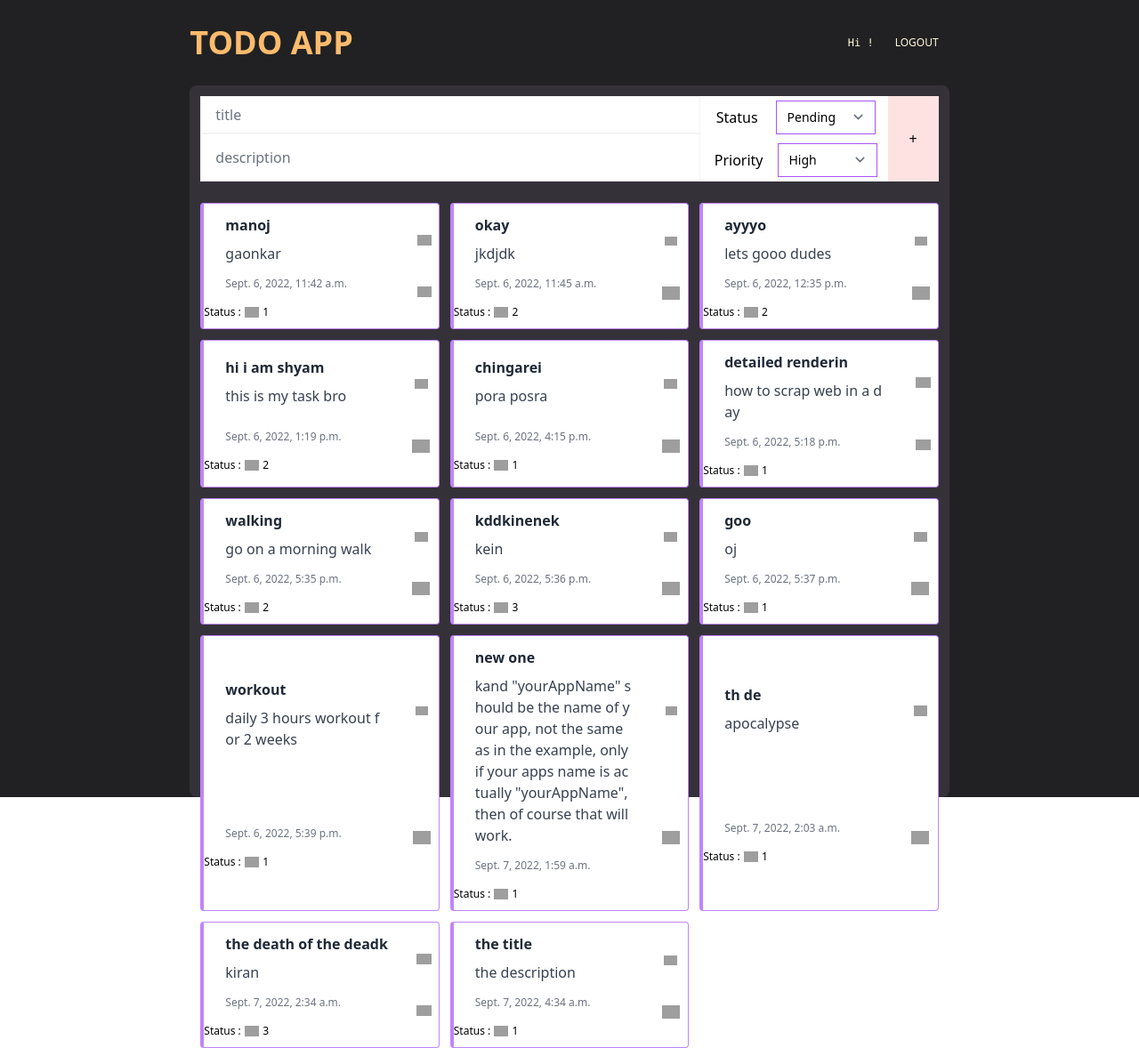
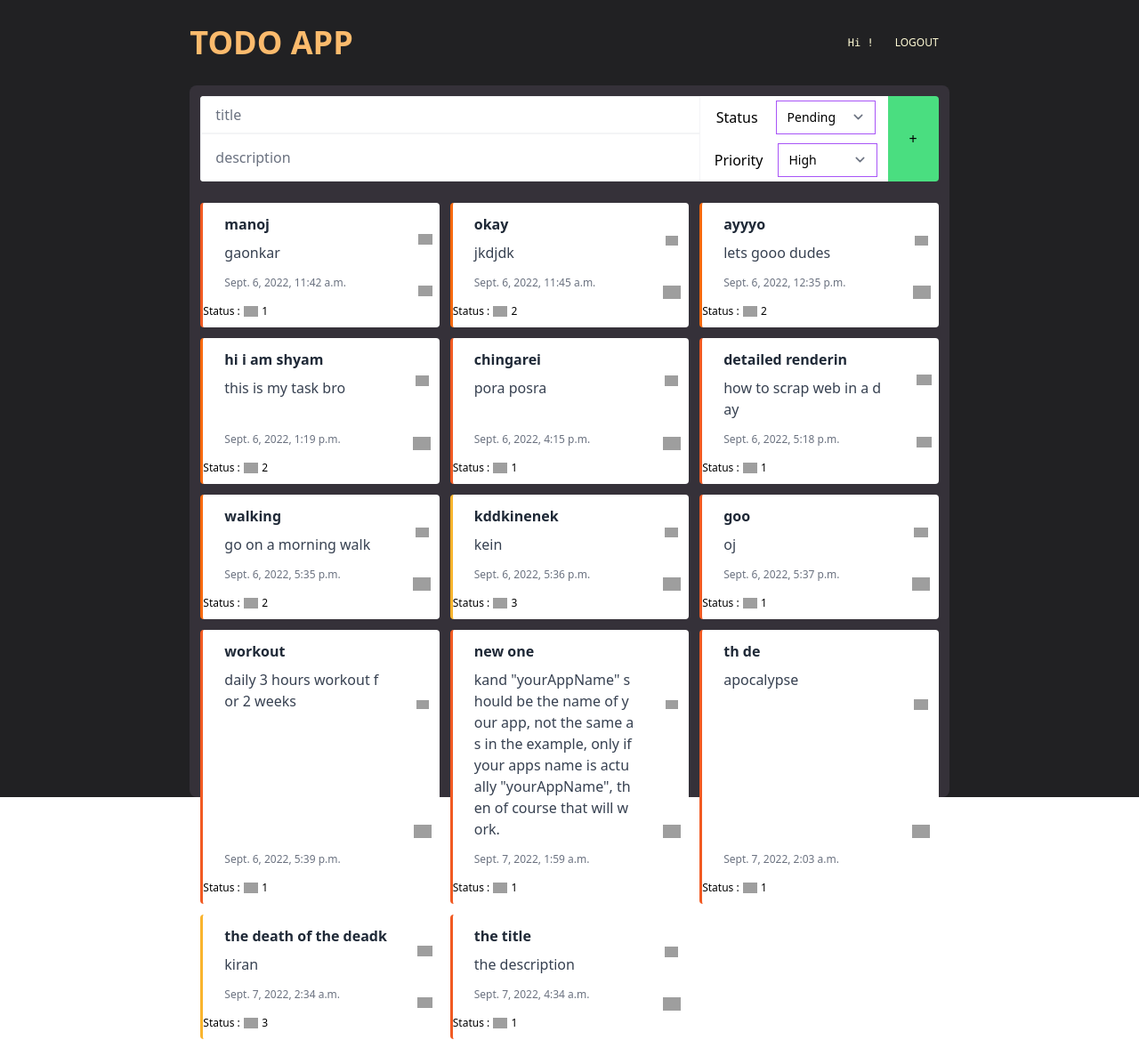
Before and after one commit to manoj-gaonkar/ToDo-List, a Django app: template templates/todo/index.html in a window 1280 px wide. Shown: the whole page at 89% size. Run offline with Django 4.2, Linux system fonts and the light colour scheme; the template is opened without the code that fills it: values that come from a table or form of the project are taken from there, others are empty; data comes from the database, SQL or seed files in the repository; both versions use the stored data as it was after the commit; some libraries are stand-ins or nearby versions; grey boxes are pictures that could not be loaded.

```diff
--- a/templates/todo/base.html
+++ b/templates/todo/base.html
@@ -19,4 +19,24 @@
 
     {% endblock content %}
   </body>
+  <script>
+    cont = document.querySelectorAll('.container');
+    pri = document.querySelectorAll('#prior');
+
+    for(i=0;i<cont.length;i++){
+
+      text = pri[i].innerText
+      if(text == "1"){
+        cont[i].style.borderLeft = "3px solid #f15a22 ";
+      }
+      else if(text == "2"){
+        cont[i].style.borderLeft = "3px solid #f9690e ";
+      }
+      else{
+        cont[i].style.borderLeft = "3px solid #f9b42d";
+      }
+
+    }
+    console.log(text)
+  </script>
 </html>
--- a/templates/todo/index.html
+++ b/templates/todo/index.html
@@ -43,7 +43,7 @@
       <div class="mx-auto h-screen w-4/6 rounded-lg bg-[#353139] p-3">
         <form action="/" method="POST">
           {% csrf_token %}
-          <div class="flex w-full ">
+          <div class="flex w-full rounded overflow-hidden ">
             <div class="w-full h-24 flex flex-col">
               <input
                 required
@@ -86,7 +86,7 @@
                 </select>
               </div>
             </div>
-            <button class="bg-red-100 px-6" type="submit" title="add task">
+            <button class=" px-6 bg-green-400 " type="submit" title="add task">
               +
             </button>
           </div>
@@ -94,11 +94,12 @@
         <!-- this is for all tasks -->
         <div class="my-6 grid w-full grid-cols-1 gap-3 sm:grid-cols-3">
           <!-- this is for single task add for below  -->
+          {% comment %} <div class="flex flex-col justify-start"> {% endcomment %}
           {% for todo in todos  %}
           <div
-            class="flex w-full justify-between rounded border border-purple-400 border-l-4 bg-white "
+            class="flex  w-full justify-between rounded  border-purple-400 border-l-4 bg-white container" id=""
           >
-            <div class="flex justify-around flex-col flex-wrap break-words w-fit">
+            <div class="flex justify-between flex-col flex-wrap break-words w-fit">
                 <div>
               <p class="w-full px-6 pt-3 font-bold text-gray-800 ">
                 {{ todo.title }}
@@ -126,7 +127,7 @@
                     <img class="w-4 inline" src="https://img.icons8.com/external-dashed-line-kawalan-studio/24/000000/external-pending-social-media-dashed-line-kawalan-studio.png"/>
                 </span>
                 {% endif %}
-                <span class="inline text-xs">
+                <span class="inline text-xs" id="prior">
                     {{ todo.priority }}
                 </span>
               </span>
@@ -134,7 +135,7 @@
               </div>
             </div>
             <!-- this is for the task progress -->
-            <div class="flex flex-col justify-start py-3">
+            <div class="flex flex-col justify-center py-3">
               <!--for tick mark-->
               {% if todo.status == 'P' %}
               <div class="w-full h-full flex justify-center items-center p-3">
@@ -183,6 +184,7 @@
             <!-- task progress ends here by the way  -->
           </div>
           {% endfor %}
+          </div>
           <!-- code for single task end here end for above -->
         </div>
       </div>
--- a/templates/todo/login.html
+++ b/templates/todo/login.html
@@ -3,13 +3,13 @@
 
 <!--split-->
 {% block content %}
-<div class="w-screen h-screen relative">
-    <div class="w-1/4 p-4 mx-auto shadow-md top-2/4 left-2/4 absolute -translate-x-2/4 -translate-y-2/4">
+<div class="w-screen h-screen relative bg-[#212123]">
+    <div class="w-1/4 p-4 mx-auto shadow-md top-2/4 left-2/4 absolute -translate-x-2/4 -translate-y-2/4 bg-gray-200 rounded">
         <p class="text-center text-gray-700 font-bold text-4xl py-4 font-mono">LOGIN</p>
         <form action="login" method="POST">
             {% csrf_token %}
         <div> {{ form|crispy }} </div>
-        <div class="flex justify-between  items-center">
+        <div class="flex justify-between  items-center ">
         <button class="px-4 py-2 bg-cyan-400 rounded" type="submit">Login</button>
         <a href="{% url 'signup' %} " class="text-red-900 font-mono text-xs">create an account</a>
       </div>
--- a/theme/static/css/dist/styles.css
+++ b/theme/static/css/dist/styles.css
@@ -1110,6 +1110,10 @@ select {
   gap: 0.75rem;
 }
 
+.overflow-hidden {
+  overflow: hidden;
+}
+
 .break-words {
   overflow-wrap: break-word;
 }
@@ -1259,6 +1263,21 @@ select {
 .bg-red-800 {
   --tw-bg-opacity: 1;
   background-color: rgb(153 27 27 / var(--tw-bg-opacity));
+}
+
+.bg-purple-50 {
+  --tw-bg-opacity: 1;
+  background-color: rgb(250 245 255 / var(--tw-bg-opacity));
+}
+
+.bg-purple-100 {
+  --tw-bg-opacity: 1;
+  background-color: rgb(243 232 255 / var(--tw-bg-opacity));
+}
+
+.bg-green-100 {
+  --tw-bg-opacity: 1;
+  background-color: rgb(220 252 231 / var(--tw-bg-opacity));
 }
 
 .fill-white {
```
Also changed, not shown: db.sqlite3.
